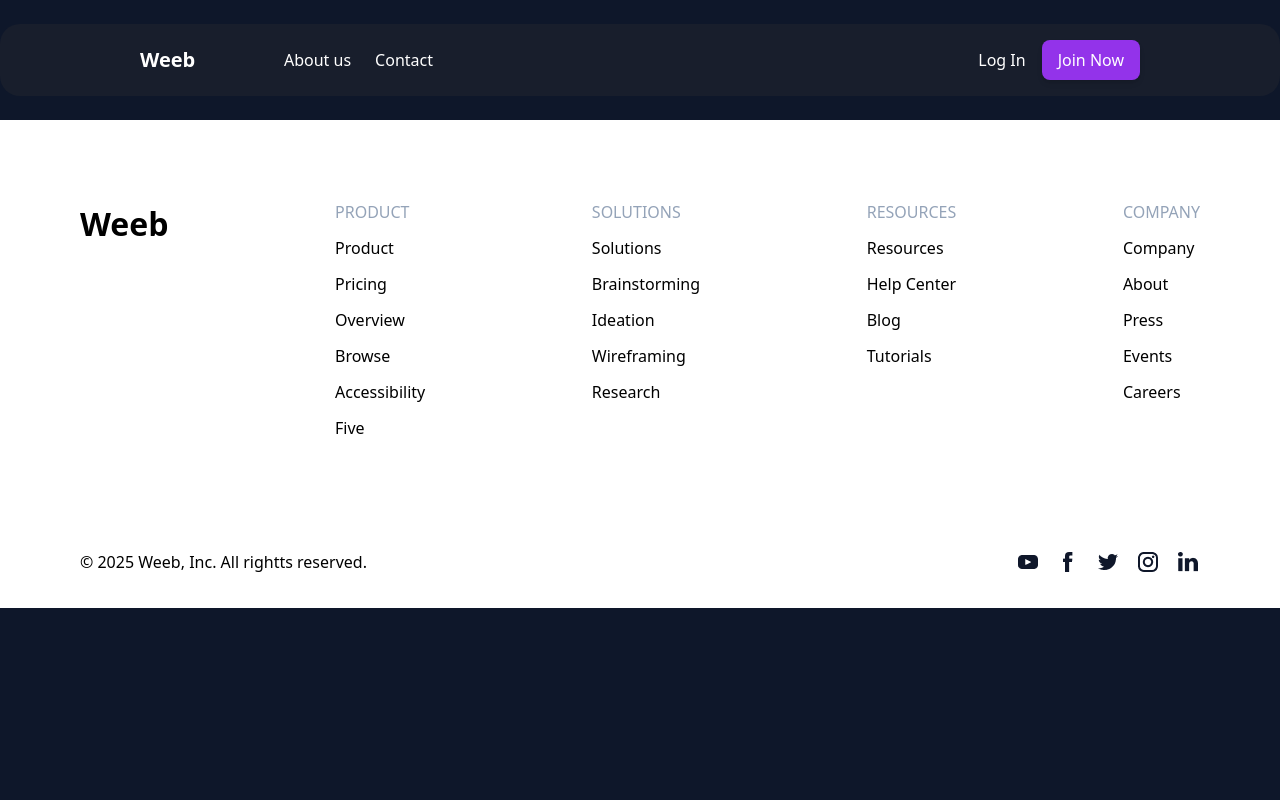
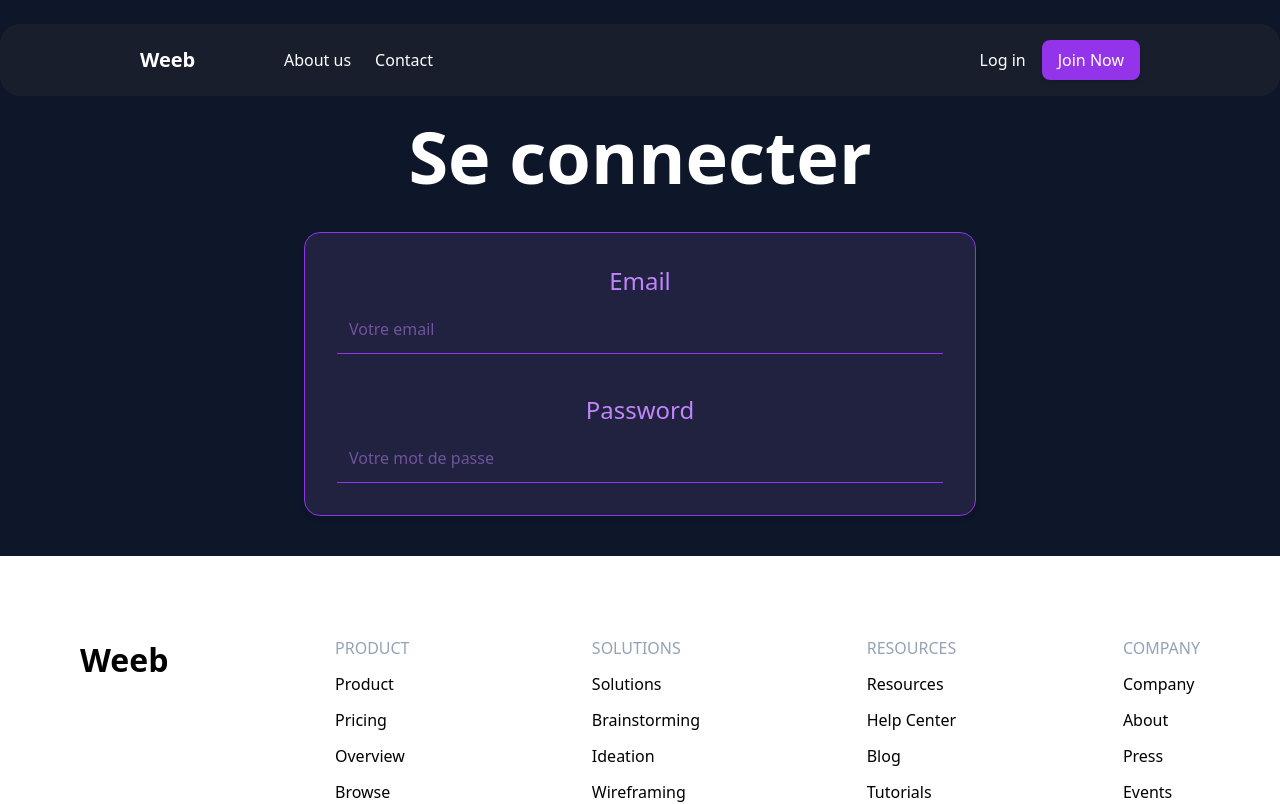
Before and after one commit to Lyvan1/weeb, a React (Vite) app: page /login in a window 1280 px wide. Shown: the top 804 px of the page. Built offline with nearby package versions, Linux system fonts and the light colour scheme.

Commit message:
Création de la page Login ainsi que des composant qui la compose. Modification de APp;JSX pour intégrer cette nouvelle page au router. Modification de la navBar pour intégrer les liens menant à cette page.

```diff
--- /dev/null
+++ b/src/components/auth/Form_LogIn.jsx
@@ -0,0 +1,18 @@
+import React from 'react';
+import Input from "../form/Input.jsx";
+
+const FormLogIn = () => {
+    return (
+        <div className={'mt-10 px-[30px]'}>
+            <form
+                className='border border-[var(--weebPrimaryColor)] max-w-2xl mx-auto p-8 bg-[var(--weebFormBackground)] rounded-2xl shadow-md'>
+                <div className='flex flex-col gap-10'>
+                    <Input name={'email'} placeholder={'Votre email'} type={'email'}/>
+                    <Input name={'password'} placeholder={'Votre mot de passe'} type={'password'}/>
+                </div>
+            </form>
+        </div>
+);
+};
+
+export default FormLogIn;
--- a/src/components/global/navbar.jsx
+++ b/src/components/global/navbar.jsx
@@ -1,5 +1,5 @@
 import React, {useState} from 'react';
-import {Link} from "react-router-dom";
+import {Link} from 'react-router-dom';
 
 const Navbar = () => {
     /*State menu */
@@ -7,39 +7,40 @@ const Navbar = () => {
 
     return (
         <section className={'pt-[24px] pb-[24px]'}>
-            <div className="flex justify-center bg-[#181e2c] text-white py-4 px-6 relative rounded-[20px]">
-                <div className="w-full max-w-[1000px] flex items-center justify-between">
+            <div className='flex justify-center bg-[#181e2c] text-white py-4 px-6 relative rounded-[20px]'>
+                <div className='w-full max-w-[1000px] flex items-center justify-between'>
 
                     {/* Side part*/}
                     <div className={'flex justify-between w-[293px]'}>
                         {/* Logo */}
-                        <div className="text-xl font-bold">
+                        <div className='text-xl font-bold'>
                             <Link to={'/'}>Weeb</Link>
                         </div>
 
                         {/* Desktop Links */}
-                        <div className="hidden md:flex items-center space-x-6 font-medium">
+                        <div className='hidden md:flex items-center space-x-6 font-medium'>
                             <Link to={'/about'}>About us</Link>
                             <Link to={'/contact'}>Contact</Link>
                         </div>
                     </div>
 
                     {/* Desktop Auth */}
-                    <div className="hidden md:flex items-center space-x-4 font-medium">
-                        <a href="#" className="hover:text-gray-300">Log In</a>
-                        <a href="#"
-                           className="bg-[var(--weebPrimaryColor)] hover:bg-purple-700 text-white px-4 py-2 rounded-lg shadow-md">
+                    <div className='hidden md:flex items-center space-x-4 font-medium'>
+                        <Link to={'/login'}>Log in</Link>
+
+                        <a href='#'
+                           className='bg-[var(--weebPrimaryColor)] hover:bg-purple-700 text-white px-4 py-2 rounded-lg shadow-md'>
                             Join Now
                         </a>
                     </div>
 
                     {/* Mobile menu button */}
                     <button
-                        className="md:hidden flex items-center px-3 py-2 border bg-[var(--weebPrimaryColor)] border-[var(--weebPrimaryColor)] rounded  hover:text-white hover:border-white"
+                        className='md:hidden flex items-center px-3 py-2 border bg-[var(--weebPrimaryColor)] border-[var(--weebPrimaryColor)] rounded  hover:text-white hover:border-white'
                         onClick={() => setIsMenuOpen(!isMenuOpen)}
                     >
-                        <svg className="fill-current h-4 w-4" viewBox="0 0 20 20">
-                            <path d="M0 3h20v2H0V3zm0 6h20v2H0V9zm0 6h20v2H0v-2z"/>
+                        <svg className='fill-current h-4 w-4' viewBox='0 0 20 20'>
+                            <path d='M0 3h20v2H0V3zm0 6h20v2H0V9zm0 6h20v2H0v-2z'/>
                         </svg>
                     </button>
                 </div>
@@ -47,15 +48,15 @@ const Navbar = () => {
                 {/* Mobile Menu */}
                 {isMenuOpen && (
                     <div
-                        className="md:hidden w-1/2 max-w-[1000px] flex items-center flex-col mt-[70px] space-y-2 font-medium absolute bg-[var(--weebPrimaryColor)]">
+                        className='md:hidden w-1/2 max-w-[1000px] flex items-center flex-col mt-[70px] space-y-2 font-medium absolute bg-[var(--weebPrimaryColor)]'>
                         <Link to={'/about'}>About us</Link>
                         <Link to={'/contact'}>Contact</Link>
 
-                        <div className="w-1/2 h-[1px] bg-white my-4"/>
+                        <div className='w-1/2 h-[1px] bg-white my-4'/>
 
-                        <a href="#" className="hover:text-gray-300">Log In</a>
-                        <a href="#"
-                           className="bg-[var(--weebPrimaryColor)] hover:bg-purple-700 px-4 py-2 rounded-lg  w-fit">
+                        <a href='#' className='hover:text-gray-300'>Log In</a>
+                        <a href='#'
+                           className='bg-[var(--weebPrimaryColor)] hover:bg-purple-700 px-4 py-2 rounded-lg  w-fit'>
                             Join Now
                         </a>
                     </div>
--- a/src/scenes/LogIn.jsx
+++ b/src/scenes/LogIn.jsx
@@ -1,11 +1,15 @@
 import React from 'react';
+import Input from "../components/form/Input.jsx";
+import H1 from "../components/global/H1.jsx";
+import FormLogIn from "../components/auth/Form_LogIn.jsx";
 
 const LogIn = () => {
     return (
-        <div>
-
+        <div className={'mb-10'}>
+            <H1>Se connecter</H1>
+            <FormLogIn />
         </div>
-    );
+);
 };
 
 export default LogIn;
```
